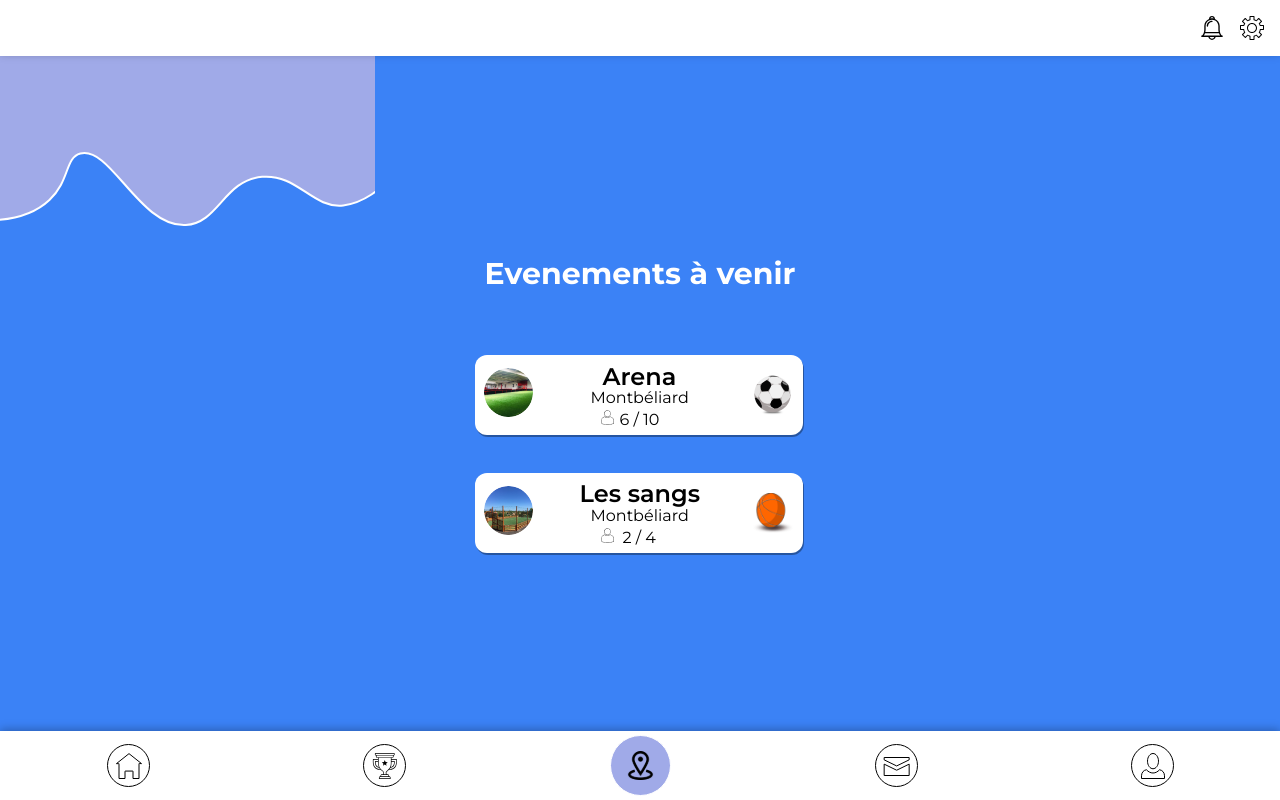
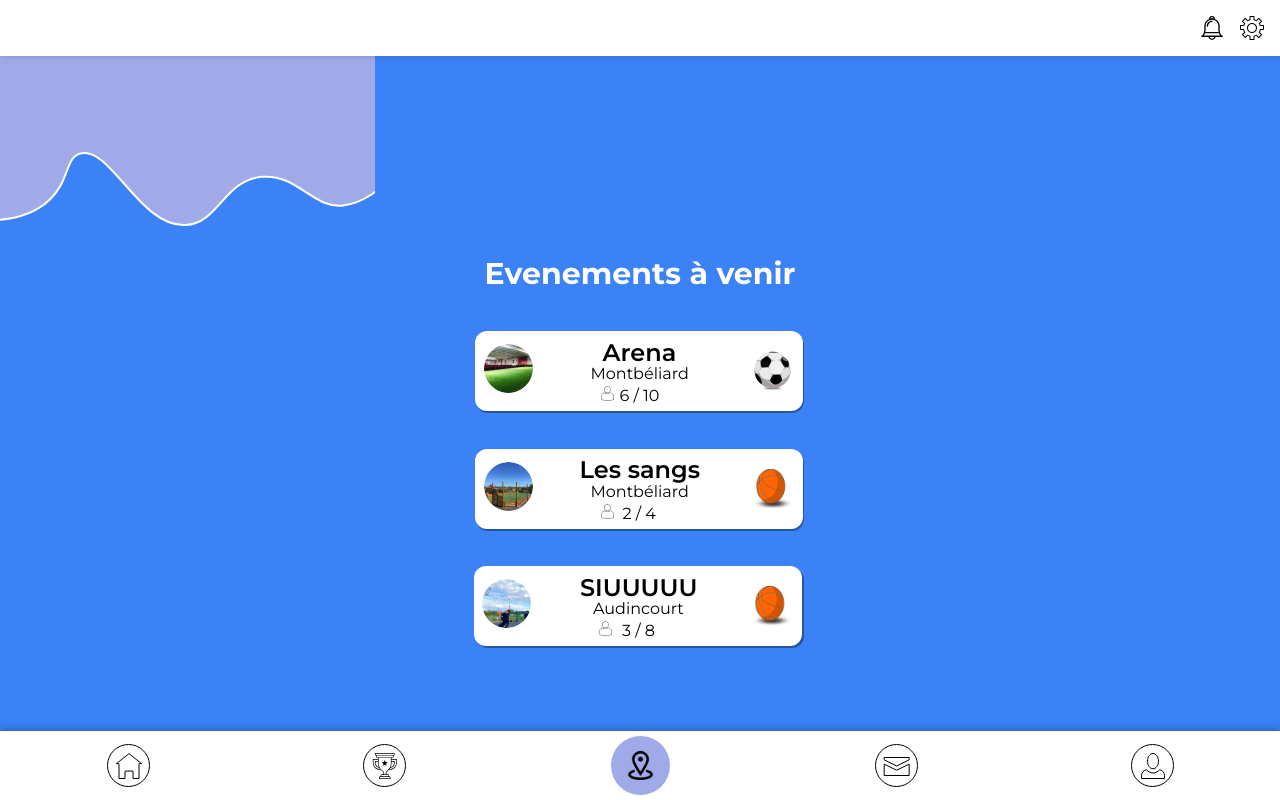
Before and after one commit to Kiruake/ProjetFF, a Vue app: page / in a window 1280 px wide. Built offline with nearby package versions, Linux system fonts and the light colour scheme; what v3-scroll-lock would draw is missing.

Commit message:
ajout CardEvent / css index et defis

```diff
--- /dev/null
+++ b/src/components/Cards/CardEvent3.vue
@@ -0,0 +1,15 @@
+<template>
+    <div class="w-[330px] h-[85px] relative">
+      <div class="w-[328px] h-20 absolute left-px top-px rounded-xl bg-black/[0.35]"></div>
+      <div class="w-[328px] h-20 absolute left-[-1px] top-[-1px] rounded-xl bg-white"></div>
+      <p class="absolute left-[105px] top-[5px] text-2xl font-semibold text-center text-black">
+        SIUUUUU
+      </p>
+      <p class="absolute left-[118px] top-[30px] text-base text-center text-black">Audincourt</p>
+      <p class="absolute left-[147px] top-[52px] text-base text-center text-black">3 / 8</p>
+      <img src="/images/ImageEvent3.png" class="w-[49px] h-[49px] absolute left-[7px] top-3 rounded-[100px] object-cover"/>
+      <img class="w-[17px] h-[17px] absolute left-[122px] top-[53px]" src="/images/IconePersonne.png" />
+     <img src="/images/BallonBasket.png" class="w-[42px] h-10 absolute left-[276px] top-[19px]"/>
+      />
+    </div>
+</template>
--- a/src/components/HeaderPage.vue
+++ b/src/components/HeaderPage.vue
@@ -29,7 +29,7 @@ function closeMenu() {
           <VectorVioletMenuVue class="absolute top-14"/>
            <VectorBleuMenu class="absolute bottom-12"/>
 
-    		      <ul class=" flex-col justify-start pt-40 items-center text-xl">
+    		      <ul class=" flex-col justify-start pt-40 items-center text-3xl">
     		        <li><RouterLink class="menu-link text-black" to="/Confidentialite" @click="closeMenu">Confidentialité</RouterLink></li>
     		        <li><RouterLink class="menu-link text-black" to="/Confidentialite" @click="closeMenu">Compte</RouterLink></li>
     		        <li><RouterLink class="menu-link text-black" to="/Confidentialite" @click="closeMenu">A Propos</RouterLink></li>
--- a/src/pages/Defis.vue
+++ b/src/pages/Defis.vue
@@ -3,11 +3,14 @@ import { RouterLink, RouterView } from 'vue-router'
 import CardDefis from '@/components/Cards/CardDefis.vue';
 import CardDefis2 from '@/components/Cards/CardDefis2.vue';
 import CardDefis3 from '@/components/Cards/CardDefis3.vue';
+import TacheViolette from '@/components/icons/TacheViolette.vue';
+
 </script>
 
 <template>
-
-    <h3 class="text-white pl-6 mt-6">défis(3)</h3>
+    <h2 class="top-24 text-center">Izy Challenges</h2>
+    <TacheViolette class="absolute z-0 top-0"/>
+    <h3 class="text-white pl-6 mt-52">défis(3)</h3>
 
         <div class=" flex flex-col justify-center items-center gap-8 mt-10">
         <CardDefis/>
--- a/src/pages/index.vue
+++ b/src/pages/index.vue
@@ -3,14 +3,16 @@ import { RouterLink, RouterView } from 'vue-router'
 import CardEvent1 from '@/components/Cards/CardEvent1.vue';
 import CardEvents2 from '@/components/Cards/CardEvent2.vue';
 import TacheViolette from '@/components/icons/TacheViolette.vue';
+import CardEvent3Vue from '@/components/Cards/CardEvent3.vue';
 </script>
 
 <template>
 <TacheViolette class="absolute top-0"/>
 <h2 class="text-white text-center mt-64">Evenements à venir</h2>
-<div class=" flex flex-col justify-center items-center gap-8 mt-10">
+<div class=" flex flex-col justify-center items-center gap-8 mt-4">
 <CardEvent1/>
 <CardEvents2/>
+<CardEvent3Vue/>
 </div>
 <RouterView/>
     </template>
```
Also changed, not shown: public/images/ImageEvent3.png (added).
